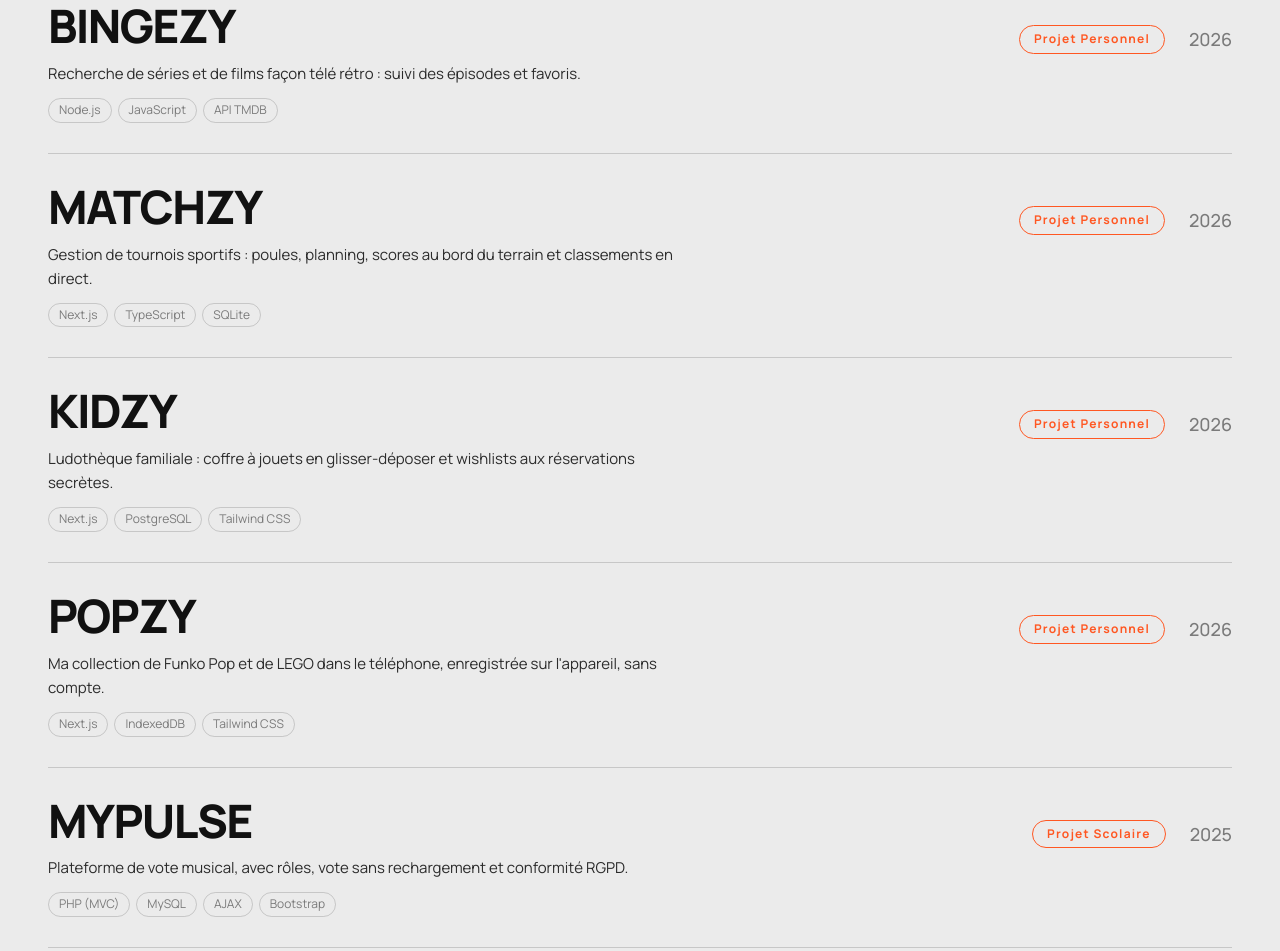
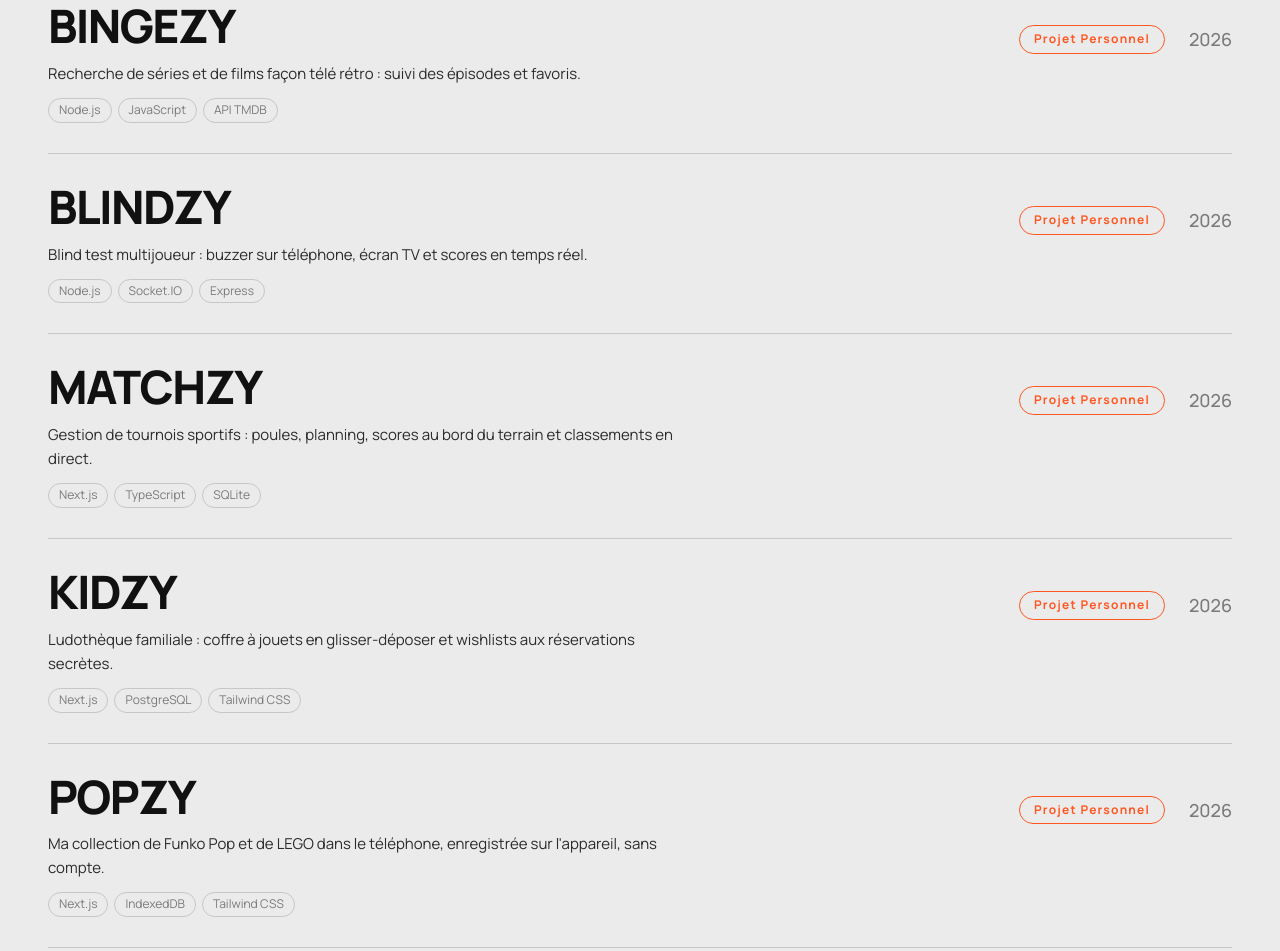
Before and after one commit to LilianSCH1/portfolio_schmitt, a website with bundled scripts: page public/portfolio.html in a window 1280 px wide. Shown: the part 1235-2186 px from the top of the page. Built offline with nearby package versions, Linux system fonts and the light colour scheme.

Commit message:
Add Blindzy project to portfolio: include description, technologies, and preview image

```diff
--- a/public/portfolio.html
+++ b/public/portfolio.html
@@ -66,6 +66,15 @@
         <span class="row-meta"><span class="tag">Projet Personnel</span><span>2026</span></span>
         <p class="row-desc">Recherche de séries et de films façon télé rétro : suivi des épisodes et favoris.</p>
         <ul class="row-stack" aria-label="Technologies"><li>Node.js</li><li>JavaScript</li><li>API TMDB</li></ul>
+        <span class="row-go" aria-hidden="true">↗</span>
+      </a>
+    </li>
+    <li class="reveal">
+      <a class="row" data-cursor="Visiter" href="https://blindzy.neoheberg.fr/" data-viewer="Blindzy" data-preview="assets/uploads/blindzy.webp">
+        <h3 class="row-title">Blindzy</h3>
+        <span class="row-meta"><span class="tag">Projet Personnel</span><span>2026</span></span>
+        <p class="row-desc">Blind test multijoueur : buzzer sur téléphone, écran TV et scores en temps réel.</p>
+        <ul class="row-stack" aria-label="Technologies"><li>Node.js</li><li>Socket.IO</li><li>Express</li></ul>
         <span class="row-go" aria-hidden="true">↗</span>
       </a>
     </li>
```
Also changed, not shown: public/assets/uploads/blindzy.webp (added).
